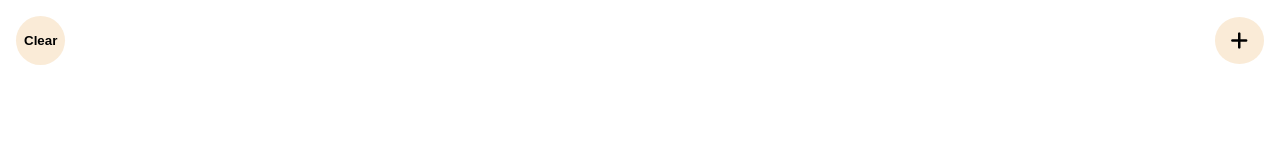
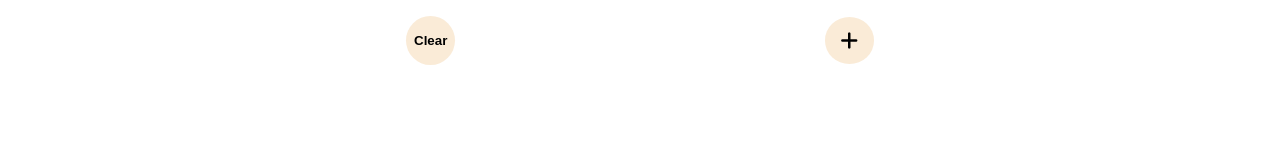
Before and after one commit to RuAhTo/TypeScripterTodo, a website built with Vite: page index.html in a window 1280 px wide. Built offline with nearby package versions, Linux system fonts and the light colour scheme.

Commit message:
Responsive desktop screen

```diff
--- a/src/style.css
+++ b/src/style.css
@@ -15,13 +15,27 @@
   margin: 0;
   padding: 0;
 }
+body{
+  display: flex;
+  justify-content: center;
+  align-items: center;
+}
 header{
   width: 100vw;
   height: 10rem;
+  max-width: 500px;
   display: flex;
   justify-content: center;
   align-items: center;
   flex-direction: row;
+}
+main{
+  width: 100vw;
+  max-width: 500px;
+  display: flex;
+  justify-content: center;
+  align-items: center;
+  flex-direction: column;
 }
 nav{
   width: 15rem;
```
